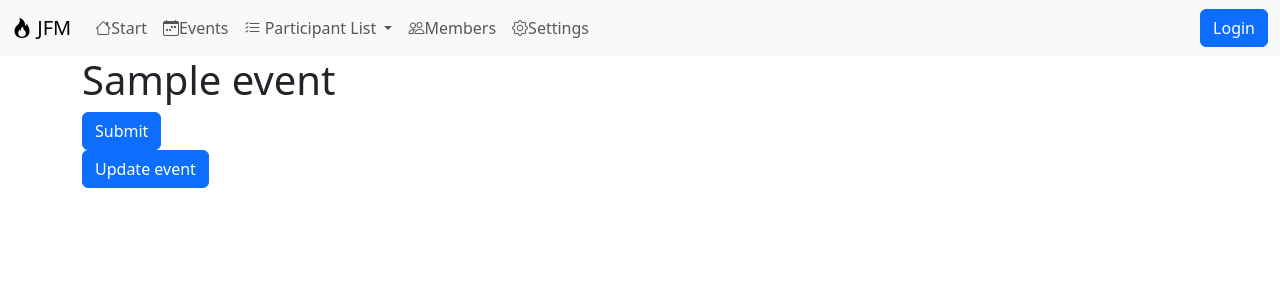
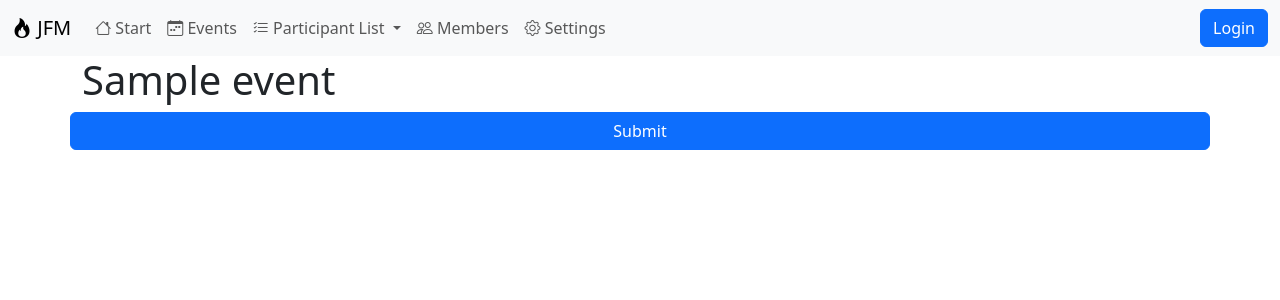
Before and after one commit to jensboe/JFM, a Django app: template events/templates/participations/participation_form.html in a window 1280 px wide. Shown: the top 300 px of the page. Run offline with Django 4.2, Linux system fonts and the light colour scheme; the template is opened without the code that fills it: most values are stand-ins (such as "Sample title", 1, 10 or a date in 2020).

Commit message:
Improve participation form

```diff
--- a/events/templates/participations/participation_form.html
+++ b/events/templates/participations/participation_form.html
@@ -8,12 +8,14 @@
     <form method="POST">
         {% csrf_token %}
         {{ form.management_form }}
+        <div class="row">
             <div class="list-group">
                 {% for participant in form %}
                     {% for hidden in participant.hidden_fields %}{{ hidden }}{% endfor %}
                     <div class="list-group-item list-group-item-action">
-                    {{ participant.instance.member }}
-                    <div class="btn-group"
+                        <div class="row">
+                            <div class="col-sm">{{ participant.instance.member }}</div>
+                            <div class="col-sm btn-group"
                                  role="group"
                                  aria-label="Basic radio toggle button group">
                                 {% for radio in participant.participation %}
@@ -22,19 +24,20 @@
                                            value="{{ radio.data.value }}"
                                            id="{{ radio.id_for_label }}"
                                            {% if radio.data.selected %}checked{% endif %}
-                                   class="btn-check"
+                                           class="btn-check {{ radio.data.value }}"
                                            autocomplete="off">
                                     <label class="btn btn-outline-primary" for="{{ radio.id_for_label }}">{{ radio.choice_label }}</label>
                                 {% endfor %}
                             </div>
                         </div>
+                    </div>
                 {% endfor %}
             </div>
+        </div>
+        <div class="row">
             <input type="submit"
                    value="{% translate "Submit" %}"
-               class="btn btn-primary">
+                   class="btn btn-primary"/>
+        </div>
     </form>
-    <a class="btn btn-primary"
-       href="{% url 'events:update' event.id %}"
-       role="button">{% translate "Update event" %}</a>
 {% endblock content %}
--- a/templates/menu/link.html
+++ b/templates/menu/link.html
@@ -2,5 +2,5 @@
 <li class="nav-item">
     {% url url_name as url %}
     <a class="nav-link {% if request.path == url %}active{% endif %}"
-       href="{% url url_name %}"><i class="bi bi-{{ icon }}"></i>{{ name }}</a>
+       href="{% url url_name %}"><i class="bi bi-{{ icon }}"></i> {{ name }}</a>
 </li>
```
Lines whose indentation alone changed are shown as unchanged.
